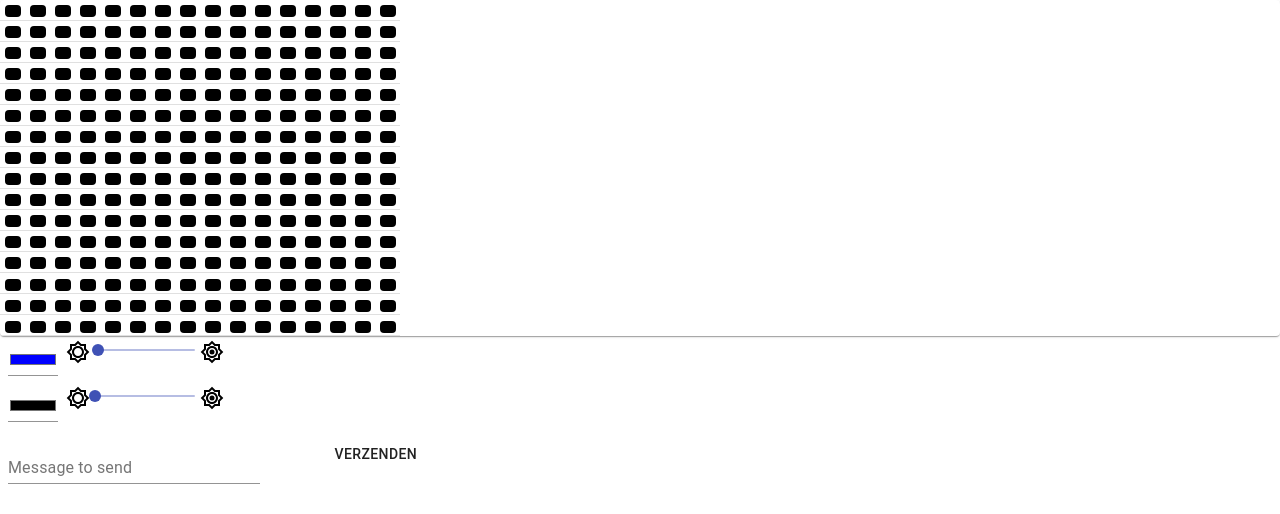
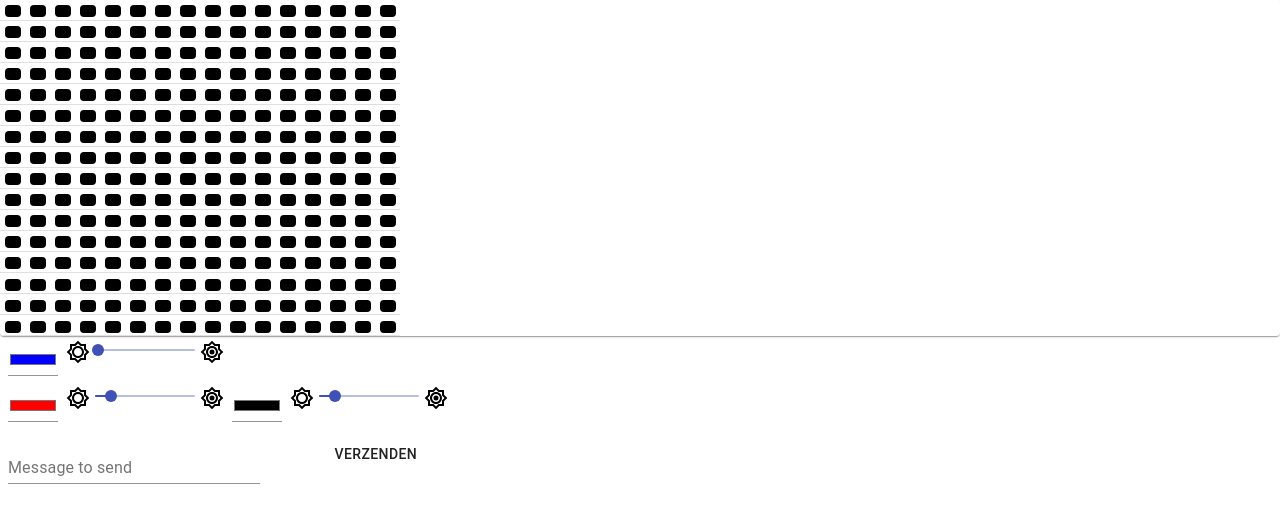
Before and after one commit to korneel-van-den-ecker/pixelframe_react, a React (Create React App) app: page / in a window 1280 px wide. Shown: the top 514 px of the page. Built offline with nearby package versions, Linux system fonts and the light colour scheme; no server answers.

Commit message:
background color Text ok

```diff
--- a/src/components/components/SocketService.ts
+++ b/src/components/components/SocketService.ts
@@ -13,12 +13,12 @@ export class SocketService{
         return this.socket;
     }
 
-    public send (message: string,tekstKleur:string,tekstBright:number):void{
+    public send (message: string,tekstKleur:string,tekstBright:number,bgKleur:string,bgBright:number):void{
         const teksKlRGB = hexToRgb(tekstKleur)
         this.socket.emit("PixelframeTekst", {
             tekst: message,
-            achertergrondkleur: {...teksKlRGB, bright: tekstBright.toString() },
-            tekstKleur: { r: 0, g: 255, b: 0, bright: "1"}})
+            achertergrondkleur: {...hexToRgb(tekstKleur), bright: tekstBright.toString() },
+            tekstKleur: { ...hexToRgb(bgKleur), bright: bgBright.toString()}})
     }
 
     public subscribe (eventName:string,func:()=>void){
--- a/src/components/features/MessageService/MessageService.tsx
+++ b/src/components/features/MessageService/MessageService.tsx
@@ -21,30 +21,46 @@ const MessageService = () => {
   const classes = useStyles();
   const ws = useContext(SocketContext);
   const [tekst, setTekst] = useState("");
-  const [kleur, setKleur] = useState("");
-  const [bright,setbright] = useState(0)
+  const [tekstKleur, setTekstKleur] = useState("#ff0000");
+  const [bright,setbright] = useState(5)
+  const [bgKleur,setBgKleur] = useState("#000000")
+  const [bgBright,setBgBright] = useState(5)
+
   const handleTextChange = (event: React.ChangeEvent<HTMLInputElement>) => {
     setTekst(event.target.value);
   };
   useEffect(() => {}, []);
 
   const onClickHandler = () => {
-    ws.send(tekst,kleur,bright);
+    ws.send(tekst,tekstKleur,bright,bgKleur,bgBright);
   };
   const onChangeColorHandler = (event: React.ChangeEvent<HTMLInputElement>) => {
-    setKleur(event.target.value);
+    setTekstKleur(event.target.value);
   };
   const onChangeBrightnessHandler = (val: number)=>{
     setbright(val)
+  }
+  const onChangeBgColorHandler = (event: React.ChangeEvent<HTMLInputElement>) => {
+    setBgKleur(event.target.value);
+  };
+  const onChangeBgBrightnessHandler = (val: number)=>{
+    setBgBright(val)
+
   }
 
   return (
     <React.Fragment>
       <ColorPicker
-        color={kleur}
+        color={tekstKleur}
         brightness={bright}
         onChangeColorHandler={onChangeColorHandler}
         onChangeBrightnessHandler={onChangeBrightnessHandler}
+      ></ColorPicker>
+      <ColorPicker
+        color={bgKleur}
+        brightness={bgBright}
+        onChangeColorHandler={onChangeBgColorHandler}
+        onChangeBrightnessHandler={onChangeBgBrightnessHandler}
       ></ColorPicker>
       <form className={classes.root} noValidate autoComplete="off">
         <TextField
```
